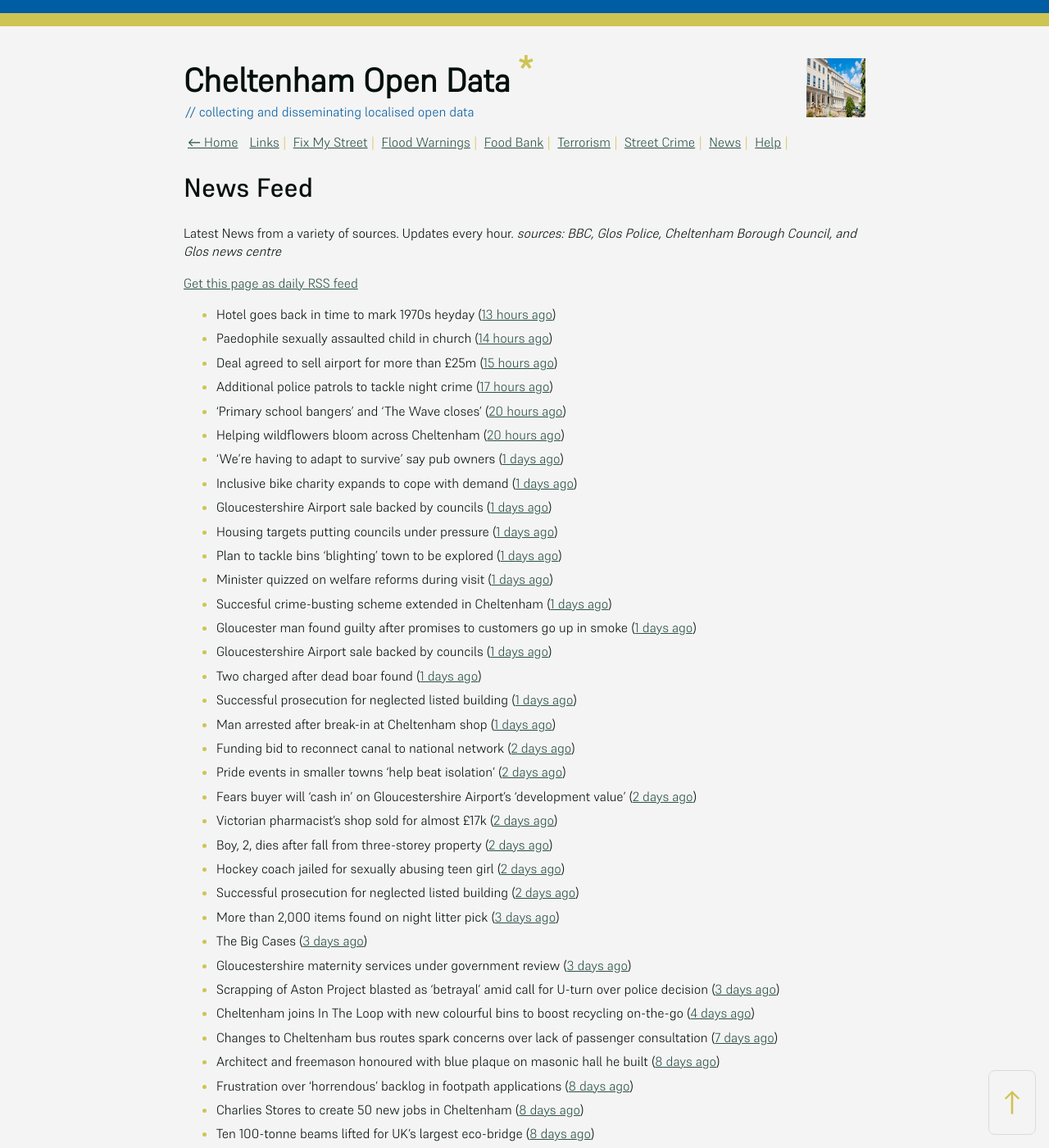
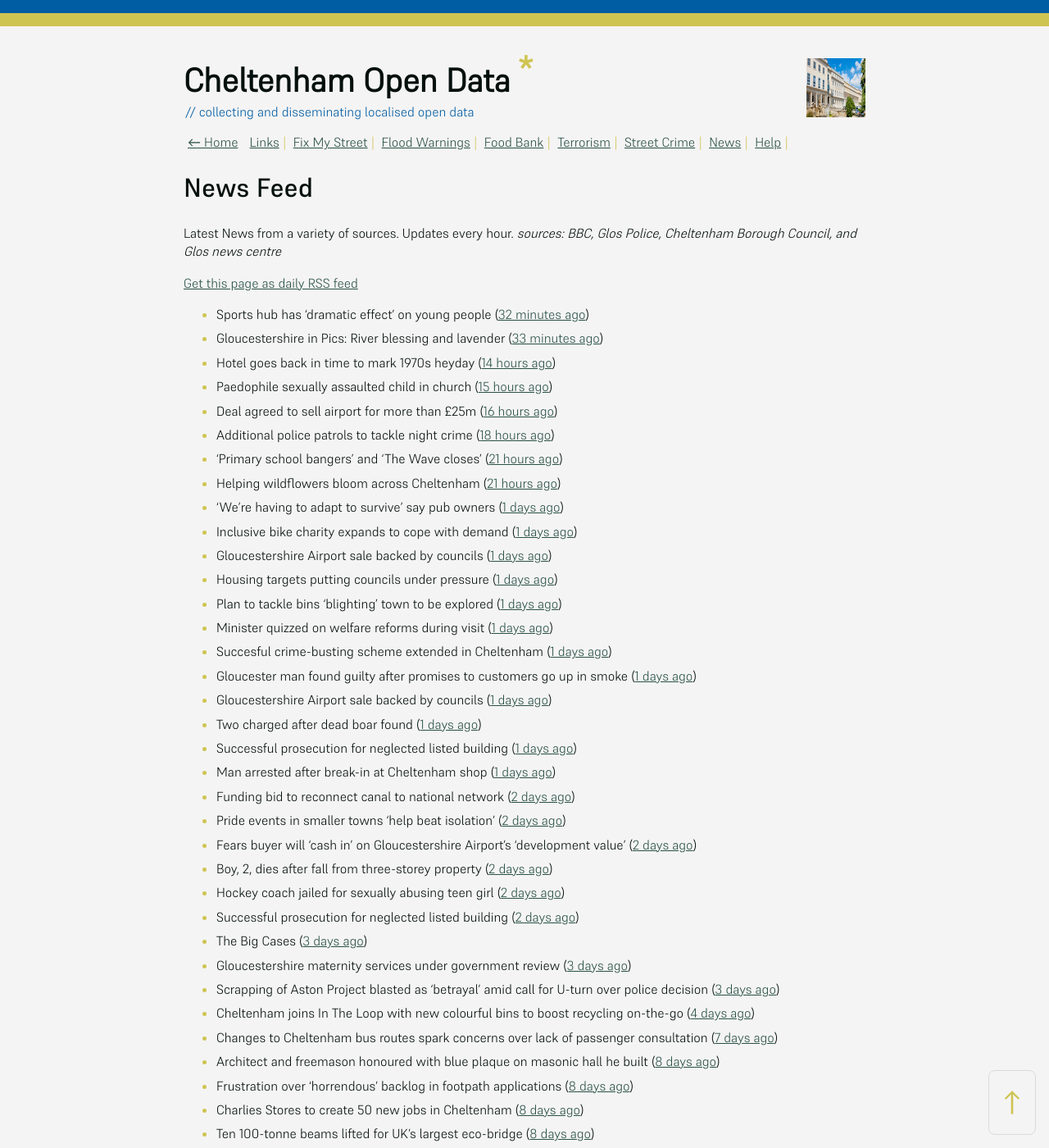
Before and after one commit to mat-0/cheltenham-open-data, a Jekyll site: the page built from _pages/news.md, in a window 1280 px wide and 1400 px high. Shown: the whole window at 82% size. Built offline with Jekyll 4.4.1, drawn with Linux system fonts in a browser that asks for light colours.

Commit message:
Updated 2025-06-28 06:58:00

```diff
--- a/_pages/news.md
+++ b/_pages/news.md
@@ -12,12 +12,14 @@ _sources: BBC, Glos Police, Cheltenham Borough Council, and Glos news centre_
 [Get this page as daily RSS feed](/daily.rss)
 
 <!-- news_marker starts -->
-- Hotel goes back in time to mark 1970s heyday ([13 hours ago](https://www.bbc.com/news/articles/c335z6yzpmro))
-- Paedophile sexually assaulted child in church ([14 hours ago](https://www.bbc.com/news/articles/czxe4e2ppw2o))
-- Deal agreed to sell airport for more than £25m ([15 hours ago](https://www.bbc.com/news/articles/cdx5g5xqkv1o))
-- Additional police patrols to tackle night crime ([17 hours ago](https://www.bbc.com/news/articles/czjknk33xpxo))
-- 'Primary school bangers' and 'The Wave closes' ([20 hours ago](https://www.bbc.com/news/articles/cq53wwp5yldo))
-- Helping wildflowers bloom across Cheltenham ([20 hours ago](https://www.cheltenham.gov.uk/news/article/3025/helping_wildflowers_bloom_across_cheltenham))
+- Sports hub has 'dramatic effect' on young people ([32 minutes ago](https://www.bbc.com/news/articles/cvg8pxj550eo))
+- Gloucestershire in Pics: River blessing and lavender ([33 minutes ago](https://www.bbc.com/news/articles/c2k158nynz5o))
+- Hotel goes back in time to mark 1970s heyday ([14 hours ago](https://www.bbc.com/news/articles/c335z6yzpmro))
+- Paedophile sexually assaulted child in church ([15 hours ago](https://www.bbc.com/news/articles/czxe4e2ppw2o))
+- Deal agreed to sell airport for more than £25m ([16 hours ago](https://www.bbc.com/news/articles/cdx5g5xqkv1o))
+- Additional police patrols to tackle night crime ([18 hours ago](https://www.bbc.com/news/articles/czjknk33xpxo))
+- 'Primary school bangers' and 'The Wave closes' ([21 hours ago](https://www.bbc.com/news/articles/cq53wwp5yldo))
+- Helping wildflowers bloom across Cheltenham ([21 hours ago](https://www.cheltenham.gov.uk/news/article/3025/helping_wildflowers_bloom_across_cheltenham))
 - 'We're having to adapt to survive' say pub owners ([1 days ago](https://www.bbc.com/news/articles/c74z3yp3p0xo))
 - Inclusive bike charity expands to cope with demand ([1 days ago](https://www.bbc.com/news/articles/ceq79pjzq3no))
 - Gloucestershire Airport sale backed by councils ([1 days ago](https://gloucesternewscentre.co.uk/gloucestershire-airport-sale-backed-by-councils/))
@@ -33,11 +35,9 @@ _sources: BBC, Glos Police, Cheltenham Borough Council, and Glos news centre_
 - Funding bid to reconnect canal to national network ([2 days ago](https://www.bbc.com/news/articles/cgmw1werzneo))
 - Pride events in smaller towns 'help beat isolation' ([2 days ago](https://www.bbc.com/news/articles/c24v5vqj8dro))
 - Fears buyer will ‘cash in’ on Gloucestershire Airport’s ‘development value’ ([2 days ago](https://gloucesternewscentre.co.uk/fears-buyer-will-cash-in-on-gloucestershire-airports-development-value/))
-- Victorian pharmacist's shop sold for almost £17k ([2 days ago](https://www.bbc.com/news/articles/c3w41xw4ygwo))
 - Boy, 2, dies after fall from three-storey property ([2 days ago](https://www.bbc.com/news/articles/crmvj3p192ko))
 - Hockey coach jailed for sexually abusing teen girl ([2 days ago](https://www.bbc.com/news/articles/c8rpk5m5en0o))
 - Successful prosecution for neglected listed building ([2 days ago](https://www.cheltenham.gov.uk/news/article/3023/successful_prosecution_for_neglected_listed_building))
-- More than 2,000 items found on night litter pick ([3 days ago](https://www.bbc.com/news/articles/cpvjmxvzj32o))
 - The Big Cases ([3 days ago](https://www.bbc.co.uk/iplayer/episode/m001z7w2))
 - Gloucestershire maternity services under government review ([3 days ago](https://www.bbc.co.uk/sounds/play/p0ll39jx))
 - Scrapping of Aston Project blasted as ‘betrayal’ amid call for U-turn over police decision ([3 days ago](https://gloucesternewscentre.co.uk/scrapping-of-aston-project-blasted-as-betrayal-amid-call-for-u-turn-over-police-decision/))
```
Also changed, not shown: other parts of _pages/news.md (+1 -1 lines), _data/flood.json (+5 -48 lines), _pages/fix-my-street.md (+6 -6 lines), index.md (+5 -5 lines).
